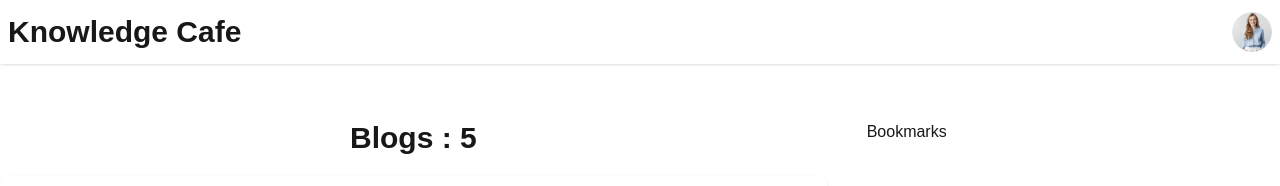
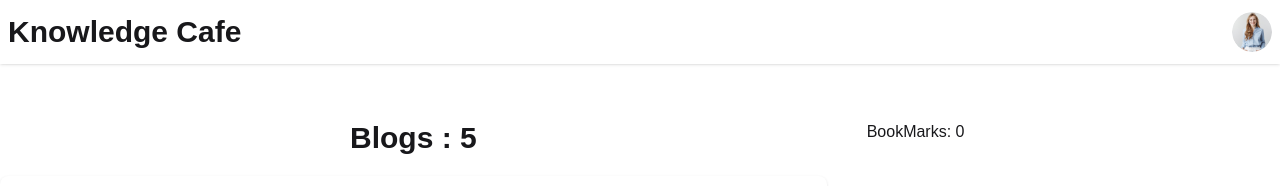
Before and after one commit to sadhin28/React-News-paper, a React (Vite) app: page / in a window 1280 px wide. Shown: the top 186 px of the page. Built offline with nearby package versions, Linux system fonts and the light colour scheme; grey boxes are pictures that could not be loaded.

Commit message:
add bookmarks

```diff
--- a/src/App.jsx
+++ b/src/App.jsx
@@ -8,7 +8,8 @@ function App() {
     const [bkMarks,setBookmarks]=useState([])
 
     const handleAddToBookmark = blog=>{
-        console.log('bookMark Adding Soon')
+       const newBookmark =[...bkMarks,blog];
+       setBookmarks(newBookmark)
     }
   return (
     <div className='max-w-7xl mx-auto '>
@@ -20,7 +21,7 @@ function App() {
          {/* Blogs Component */}
         <div className='md:flex gap-10 mt-30'>
           <Blogs handleAddToBookmark={handleAddToBookmark} ></Blogs>
-          <Bookmarks></Bookmarks>
+          <Bookmarks bkMarks={bkMarks}></Bookmarks>
         </div>
 
       </div>
--- a/src/components/BookMark/Bookmarks.jsx
+++ b/src/components/BookMark/Bookmarks.jsx
@@ -1,14 +1,10 @@
 
-const Bookmarks = () => {
+const Bookmarks = ({bkMarks}) => {
 
     return (
         <div className="md:w-1/3">
-            <h2>Bookmarks</h2>
-             <div>
-                {
+          <h2>BookMarks: {bkMarks.length}</h2>
 
-                }
-             </div>
         </div>
     );
 };
```
